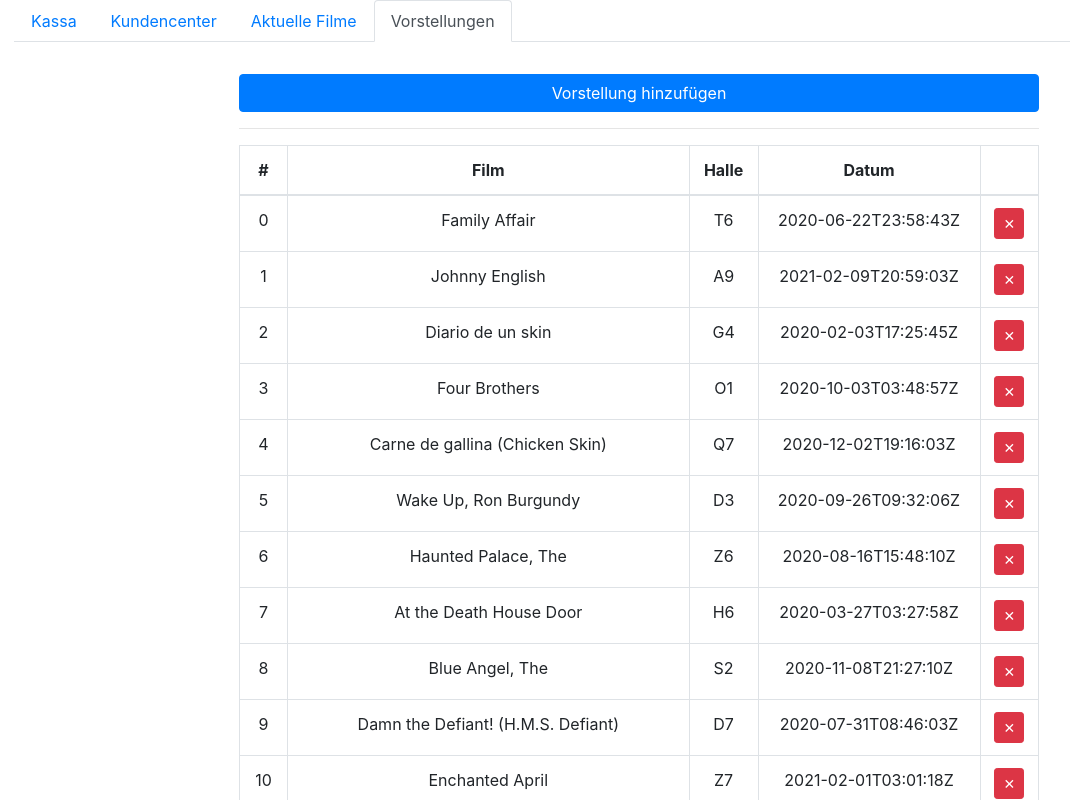
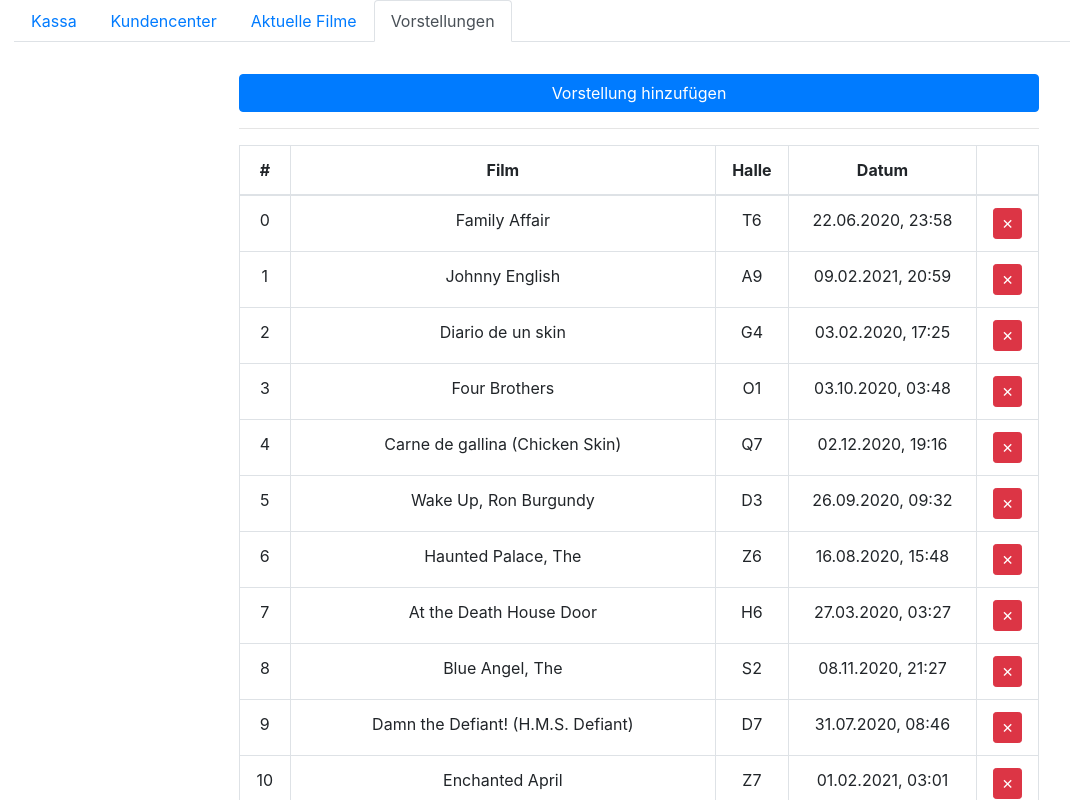
Before and after one commit to fellinger-schule/jpa4-frontend, a React (Create React App) app: page / in a window 1280 px wide. Both pictures are taken after a click on the link "Vorstellungen". Shown: the top 800 px of the page, without its empty margins (1-1071 px from the left). Built offline with nearby package versions, Linux system fonts and the light colour scheme.

Commit message:
add api prototype functions

```diff
--- a/src/components/BoxOffice.tsx
+++ b/src/components/BoxOffice.tsx
@@ -15,6 +15,7 @@ import { IMovie } from "../App";
 import { IShow } from "../App";
 import { ICustomer } from "../App";
 import { ISeat } from "../App";
+import { ITicket } from "../App";
 import fa_usericon from "../assets/fa_usericon.png";
 import mockShows from "../mock/shows.json";
 import mockCustomers from "../mock/customers.json";
@@ -51,6 +52,8 @@ export function BoxOffice() {
 		setActiveShow(show);
 		setAvailableSeats(mockSeats as ISeat[]);
 	}
+
+	function buyTicket(customerId: number, showId: number, seatId: number) {}
 
 	return (
 		<>
--- a/src/components/CustomerCenter.tsx
+++ b/src/components/CustomerCenter.tsx
@@ -29,7 +29,9 @@ export function CustomerCenter() {
 		setWorkingCustomer(emptyCustomer);
 	}
 
-	function deleteCustomer() {
+	function addCustomer(name: string, numberOfVisits: number, premiumStatus: boolean) {}
+
+	function deleteCustomer(customerId: number) {
 		clearFields();
 		//TODO: delete customer and maybe display a success modal
 	}
--- a/src/components/RecentMovies.tsx
+++ b/src/components/RecentMovies.tsx
@@ -13,6 +13,18 @@ export function RecentMovies() {
 	});
 
 	const [movieList, setMovieList] = useState(mockMovieList);
+
+	function getAllMovies() {
+		//TODO: be implemented
+	}
+
+	function addNewMovie(title: string, duration: number, rating: number, imdb_id?: string) {
+		//TODO: be implemented
+	}
+
+	function removeMovie(movieId: number) {
+		//TODO: be implemented
+	}
 
 	return (
 		<>
--- a/src/components/RecentShows.tsx
+++ b/src/components/RecentShows.tsx
@@ -5,9 +5,23 @@ import mockHalls from "../mock/halls.json";
 import mockMovies from "../mock/movieList.json";
 import mockShows from "../mock/shows.json";
 
-function addNewShow(movieId: number, hallId: number, timestamp: number) {
-	//TODO: be implemented
+function formatDate(ds: string) {
+	if (ds == null) {
+		return "";
+	}
+
+	const options = {
+		year: "numeric",
+		month: "2-digit",
+		day: "2-digit",
+		hour: "numeric",
+		minute: "numeric",
+		hour12: false,
+	};
+
+	return Intl.DateTimeFormat("de", options).format(Date.parse(ds));
 }
+
 export function RecentShows() {
 	var tmpMovieId = -1;
 	var tmpHallId = -1;
@@ -17,6 +31,19 @@ export function RecentShows() {
 	const [movieList, setMovieList] = useState(mockMovies);
 	const [hallList, setHallList] = useState(mockHalls);
 	const [showList, setShowList] = useState(mockShows);
+
+	function addNewShow(movieId: number, hallId: number, timestamp: number) {
+		//TODO: be implemented
+	}
+
+	function removeShow(showId: number) {
+		//TODO: be implemented
+		getAllShows(); //get new version of the list
+	}
+
+	function getAllShows() {
+		//TODO: be implemented
+	}
 
 	return (
 		<>
@@ -41,9 +68,9 @@ export function RecentShows() {
 							<td>{index}</td>
 							<td>{show.movieTitle}</td>
 							<td>{show.hallLocation}</td>
-							<td>{show.date}</td>
+							<td>{formatDate(show.date)}</td>
 							<td>
-								<Button variant="danger" size="sm">
+								<Button variant="danger" size="sm" onClick={() => removeShow(show.id)}>
 									✕
 								</Button>
 							</td>
```
